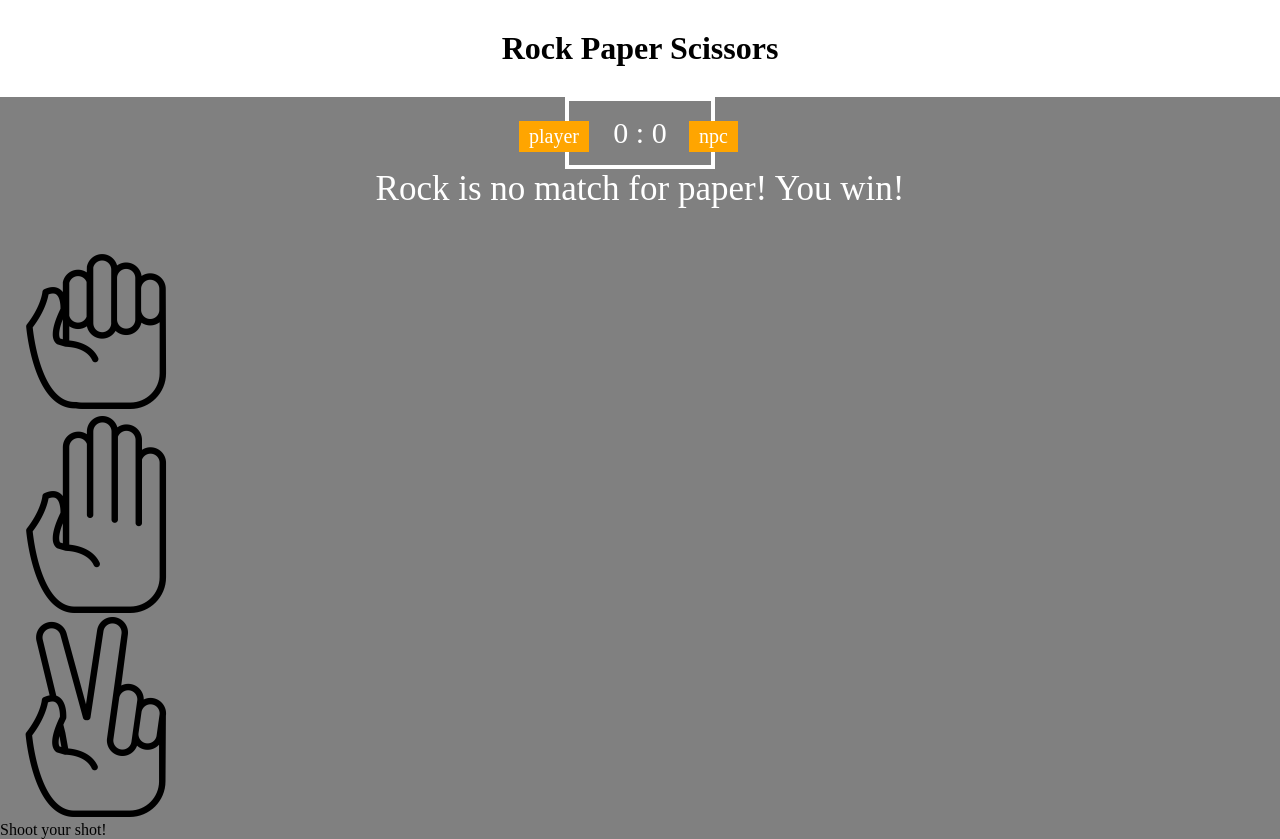
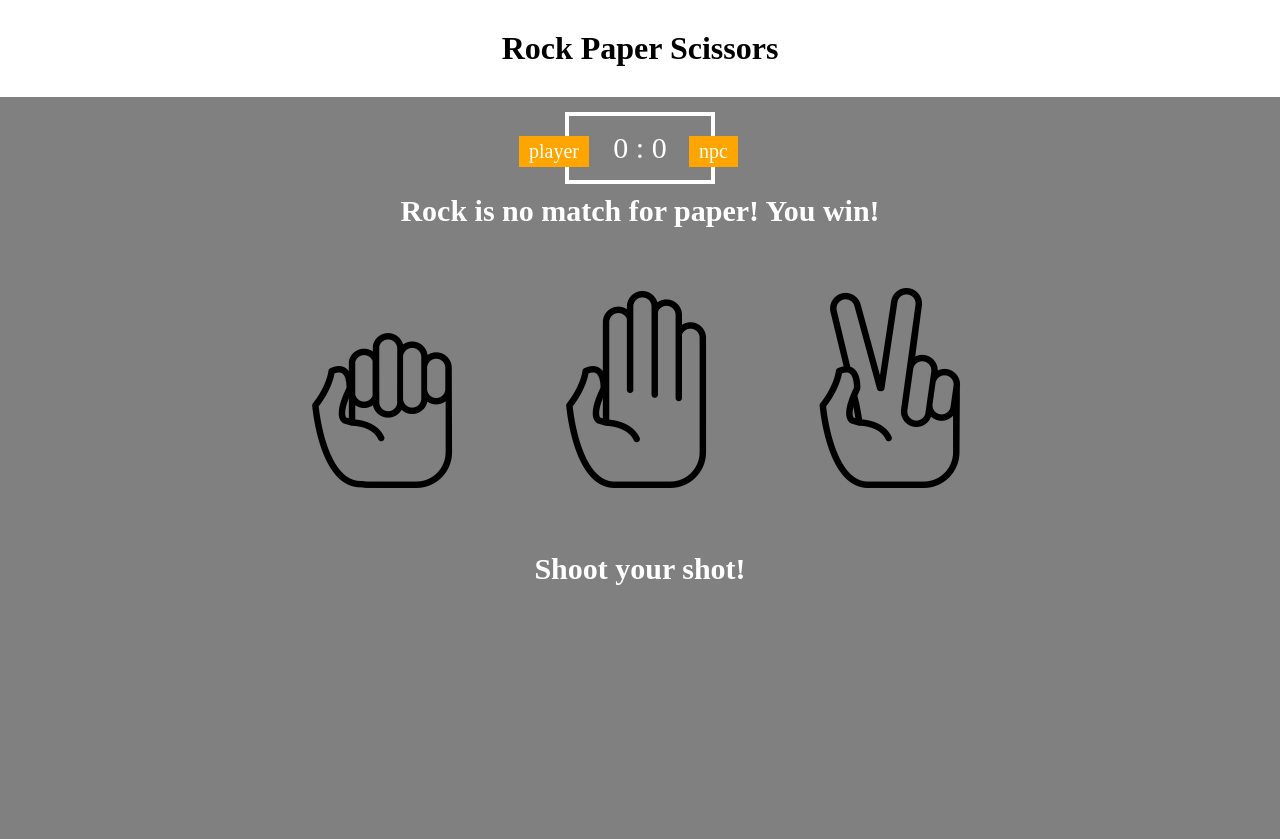
Before and after one commit to Thomashogg21/rock-paper-scissors, a plain HTML site: page index.html in a window 1280 px wide. After the commit the page ends 800 px from the top, so only its background shows below. Drawn offline with Linux system fonts and the light colour scheme.

Commit message:
Add all css styling and touch ups

```diff
--- a/assets/css/style.css
+++ b/assets/css/style.css
@@ -21,6 +21,7 @@ header > h1 {
 
 .score-board {
     margin: auto;
+    margin-top: 15px;
     border: 4px solid white;
     width: 150px;
     color: white;
@@ -53,8 +54,35 @@ header > h1 {
 .answer {
     color: white;
     font-size: 35px;
+    padding-top: 10px;
 }
 
 .answer > p {
     text-align: center;
+    font-weight: bold;
+    font-family: 'Times New Roman', sans-serif;
 }
+
+.options {
+    margin: 50px 0;
+    text-align: center;
+}
+
+.option {
+    display: inline-block;
+    margin: 0 15px;
+    padding: 10px;
+}
+
+p {
+    text-align: center;
+    font-size: 30px;
+    color: white;
+    font-weight: bold;
+    font-family: 'Times New Roman', sans-serif;
+}
+
+.option:hover {
+    cursor: pointer;
+    background: darkgrey;
+}
--- a/assets/js/index.js
+++ b/assets/js/index.js
@@ -0,0 +1 @@
+console.log("hello")
--- a/index.html
+++ b/index.html
@@ -35,5 +35,6 @@
     </div>
 
     <p id="message">Shoot your shot!</p>
+    <script src="assets/js/index.js"></script>
 </body>
 </html>
```
